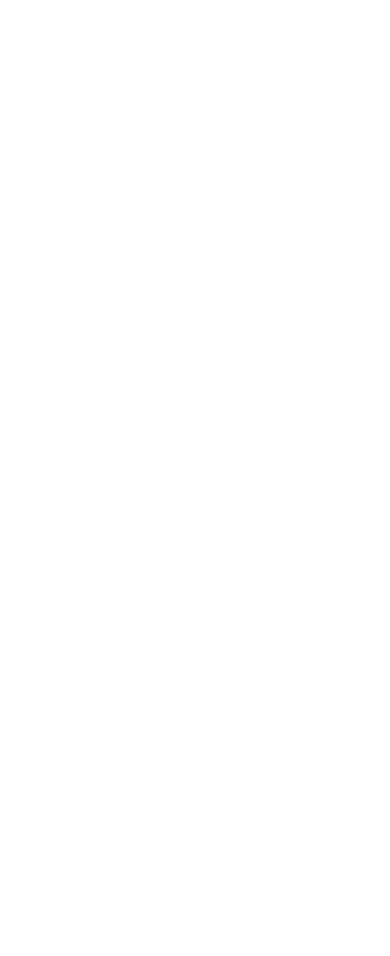
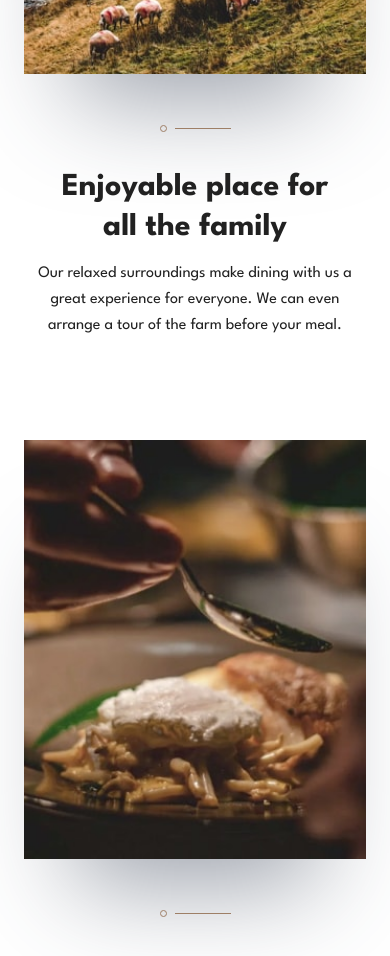
Before and after one commit to JoeDravarol/dine-restaurant, a Next.js app: page / in a window 390 px wide. Shown: the part 1020-1976 px from the top of the page. Before the commit the page ends 844 px from the top, so only its background shows below. Built offline with nearby package versions, Linux system fonts and the light colour scheme.

Commit message:
feat: mobile about

```diff
--- /dev/null
+++ b/src/features/About.tsx
@@ -0,0 +1,51 @@
+import Box from '@mui/material/Box';
+import React from 'react';
+
+import mobileEnjoyablePlaceSm from '@/assets/homepage/enjoyable-place-mobile.jpg';
+import mobileEnjoyablePlaceMd from '@/assets/homepage/enjoyable-place-mobile@2x.jpg';
+import mobileLocallySourceSm from '@/assets/homepage/locally-sourced-mobile.jpg';
+import mobileLocallySourceMd from '@/assets/homepage/locally-sourced-mobile@2x.jpg';
+
+import InfoCard from './InfoCard';
+
+
+const About: React.FC = () => {
+  return (
+    <Box>
+      <InfoCard
+        sx={{ marginTop: '-72px' }}
+        title="Enjoyable place for all the family"
+        description={`
+            Our relaxed surroundings make dining with us a great experience for everyone. We can even arrange
+            a tour of the farm before your meal.
+          `}
+        img={{
+          src: mobileEnjoyablePlaceSm.src,
+          alt: 'Country landscape',
+          sources: [{
+            srcSet: mobileEnjoyablePlaceMd.src,
+            media: '(min-width: 400px)',
+          }],
+        }}
+      />
+
+      <InfoCard
+        title="The most locally sourced food"
+        description={`
+            All our ingredients come directly from our farm or local fishery. So you can be  sure that you're eating
+            the freshest, most sustainable food.
+          `}
+        img={{
+          src: mobileLocallySourceSm.src,
+          alt: 'Country landscape',
+          sources: [{
+            srcSet: mobileLocallySourceMd.src,
+            media: '(min-width: 400px)',
+          }],
+        }}
+      />
+    </Box>
+  );
+};
+
+export default About;
--- /dev/null
+++ b/src/features/InfoCard.tsx
@@ -0,0 +1,78 @@
+import Card, { CardProps } from '@mui/material/Card';
+import CardContent from '@mui/material/CardContent';
+import CardMedia from '@mui/material/CardMedia';
+import { styled } from '@mui/material/styles';
+import Typography from '@mui/material/Typography';
+import React from 'react';
+
+import Container from '@/components/Container';
+
+type Props = CardProps & {
+  title: string;
+  description: string;
+  img: {
+    src: string;
+    alt: string;
+    sources: [{
+      srcSet: string;
+      media: string;
+    }]
+  }
+}
+
+const StyledCard = styled(Card)(({ theme }) => ({
+  marginInline: theme.spacing(3),
+  marginBottom: 101,
+  overflow: 'revert', // Prevent square box shadow
+  position: 'relative',
+  zIndex: 5,
+}));
+
+const StyledCardMedia = styled(CardMedia)(() => ({
+  boxShadow: '0 75px 100px -50px rgba(56, 66, 85, 0.5)',
+})) as typeof CardMedia;
+
+const StyledCardContent = styled(CardContent)(() => ({
+  padding: 'revert',
+  '&:last-child': {
+    padding: 'revert',
+  },
+}));
+
+const InfoCard: React.FC<Props> = ({ img, title, description, ...props }) => {
+  return (
+    <StyledCard elevation={0} {...props}>
+      <picture>
+        {img.sources.map((source, i) => (
+          <source key={`${img.alt}-${i}`} srcSet={source.srcSet} media={source.media} />
+        ))}
+        <StyledCardMedia component="img" src={img.src} alt={img.alt} />
+      </picture>
+
+      <Container sx={{ marginTop: 6.375, textAlign: 'center' }} disableGutters>
+        <StyledCardContent>
+          <Typography
+            variant="h2"
+            fontSize={{ mobile: '2rem' }}
+            lineHeight={{ mobile: '2.5rem' }}
+            letterSpacing={{ mobile: '-0.003rem' }}
+            px={{ mobile: 4 }}
+            mt={{ mobile: 4.5 }}
+            mb={{ mobile: 1.625 }}
+          >
+            {title}
+          </Typography>
+
+          <Typography
+            variant="body2"
+            lineHeight={{ mobile: '1.625rem' }}
+          >
+            {description}
+          </Typography>
+        </StyledCardContent>
+      </Container>
+    </StyledCard>
+  );
+};
+
+export default InfoCard;
--- a/src/pages/index.tsx
+++ b/src/pages/index.tsx
@@ -1,5 +1,6 @@
 import Head from 'next/head';
 
+import About from '@/features/About';
 import Hero from '@/features/Hero';
 
 export default function Home() {
@@ -12,6 +13,9 @@ export default function Home() {
         <link rel="icon" href="/favicon.ico" />
       </Head>
       <Hero />
+      <main>
+        <About />
+      </main>
     </>
   );
 }
```
